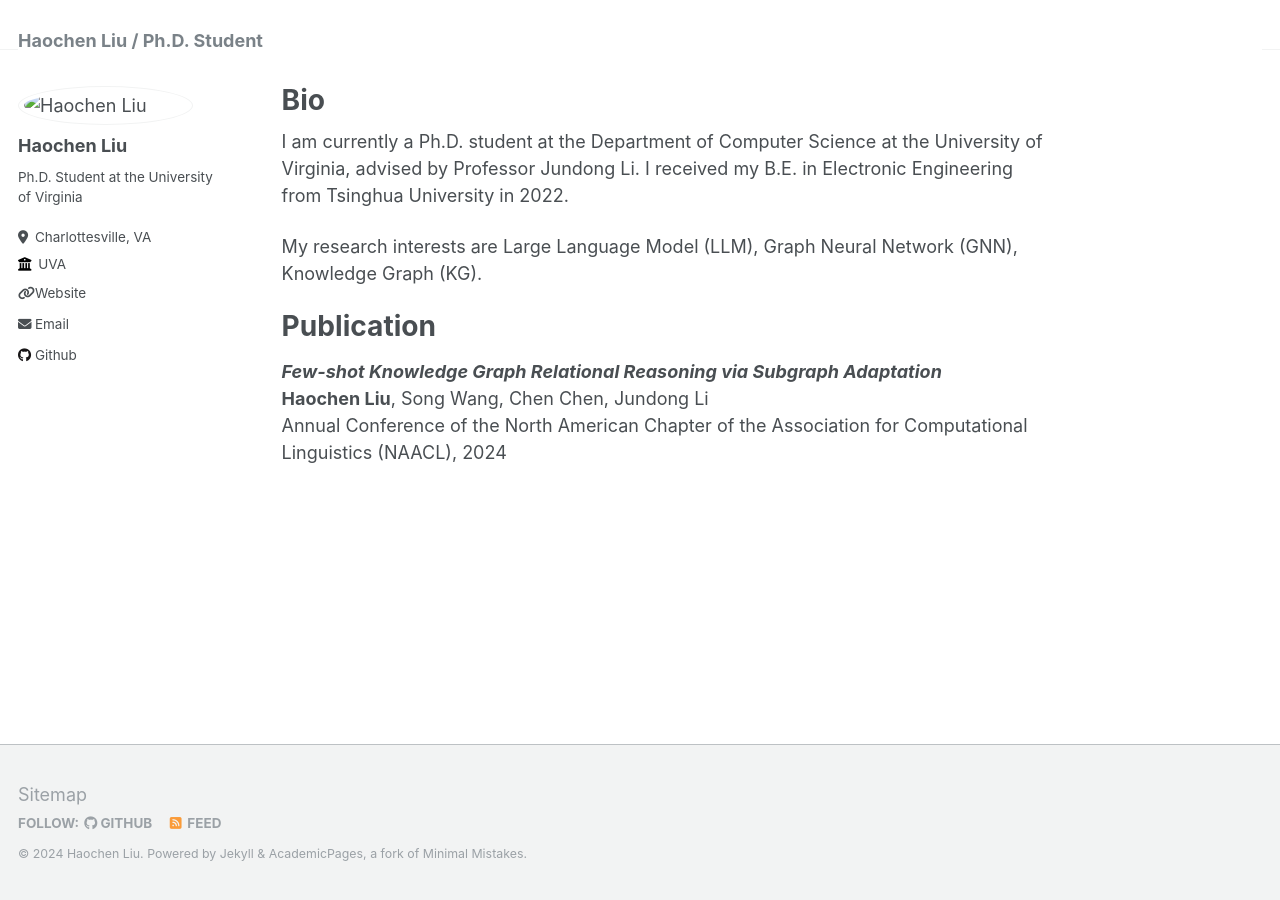
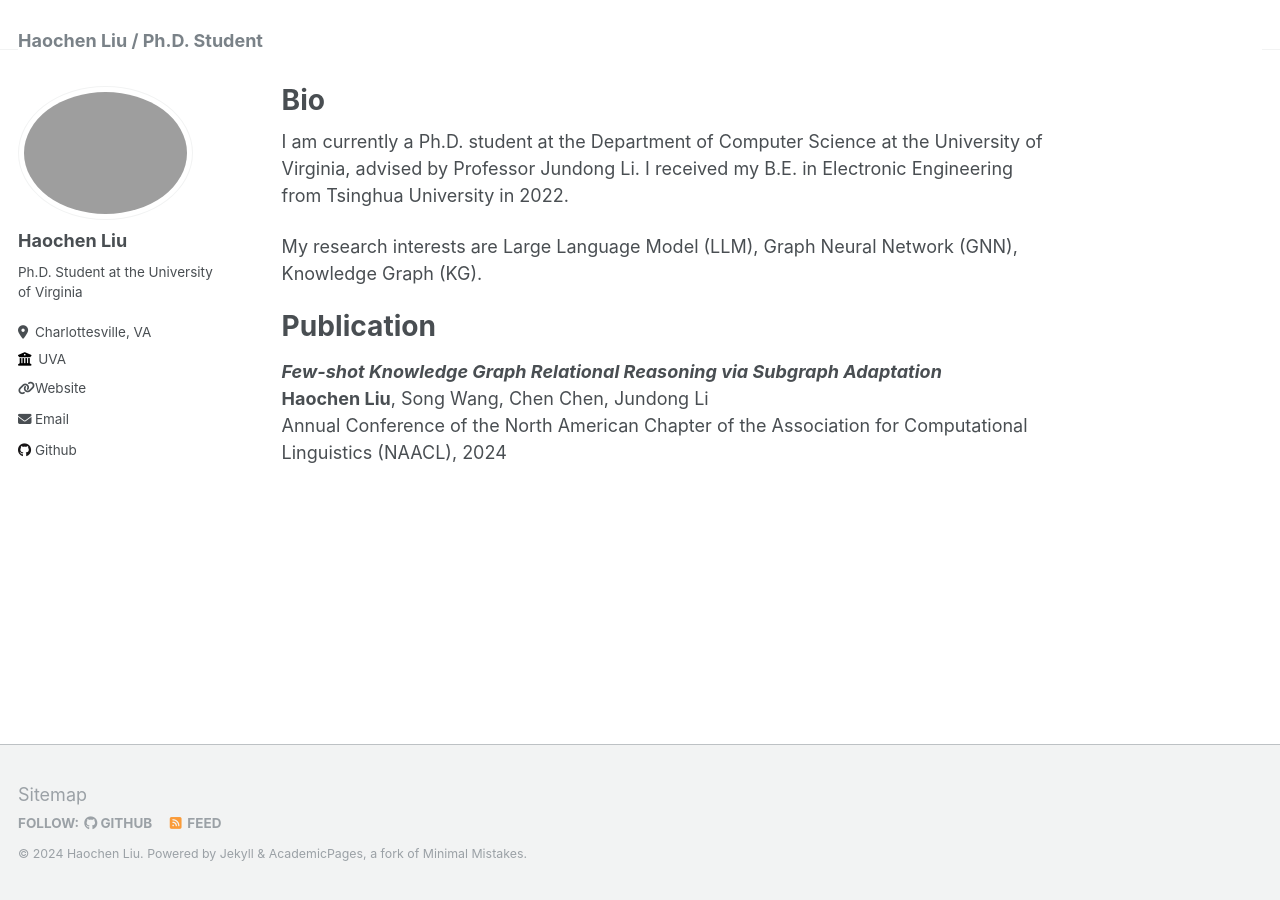
Before and after one commit to zhengzaiyi/zhengzaiyi.github.io, a Jekyll site: the page built from _pages/about.md, in a window 1280 px wide. Built offline with Jekyll 4.4.1, drawn with Linux system fonts in a browser that asks for light colours.

Commit message:
change fig

```diff
--- a/_config.yml
+++ b/_config.yml
@@ -21,7 +21,7 @@ repository               : "HaochenLiu2000/HaochenLiu2000.github.io"
 #               Additional customization can be done by editing /_includes/author-profile.html
 author:
   # Biographic information
-  avatar           : "HL.jpeg"
+  avatar           : "HL.jpg"
   name             : "Haochen Liu"
   pronouns         : # example: "she/her"
   bio              : "Ph.D. Student at the University of Virginia"
```
